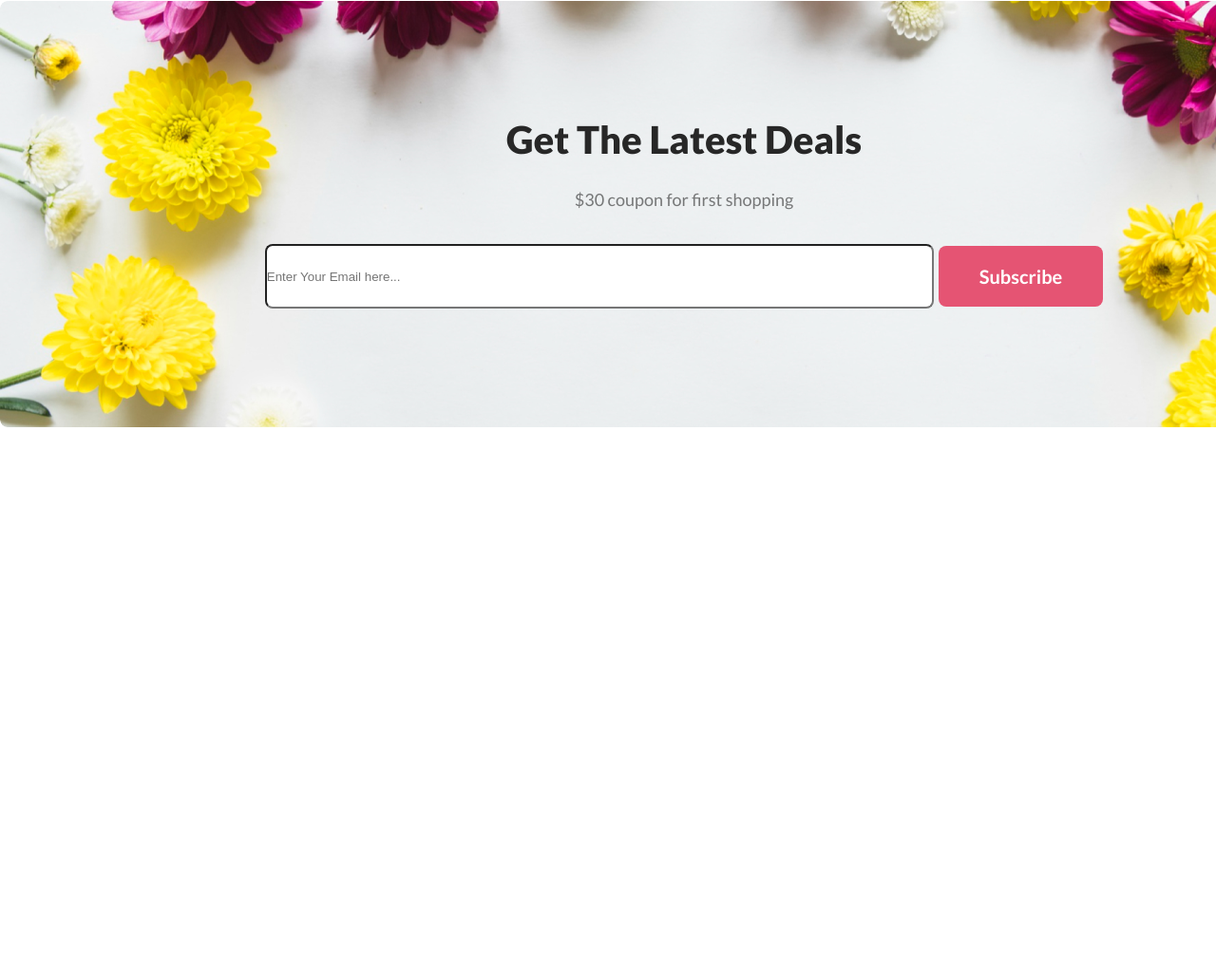
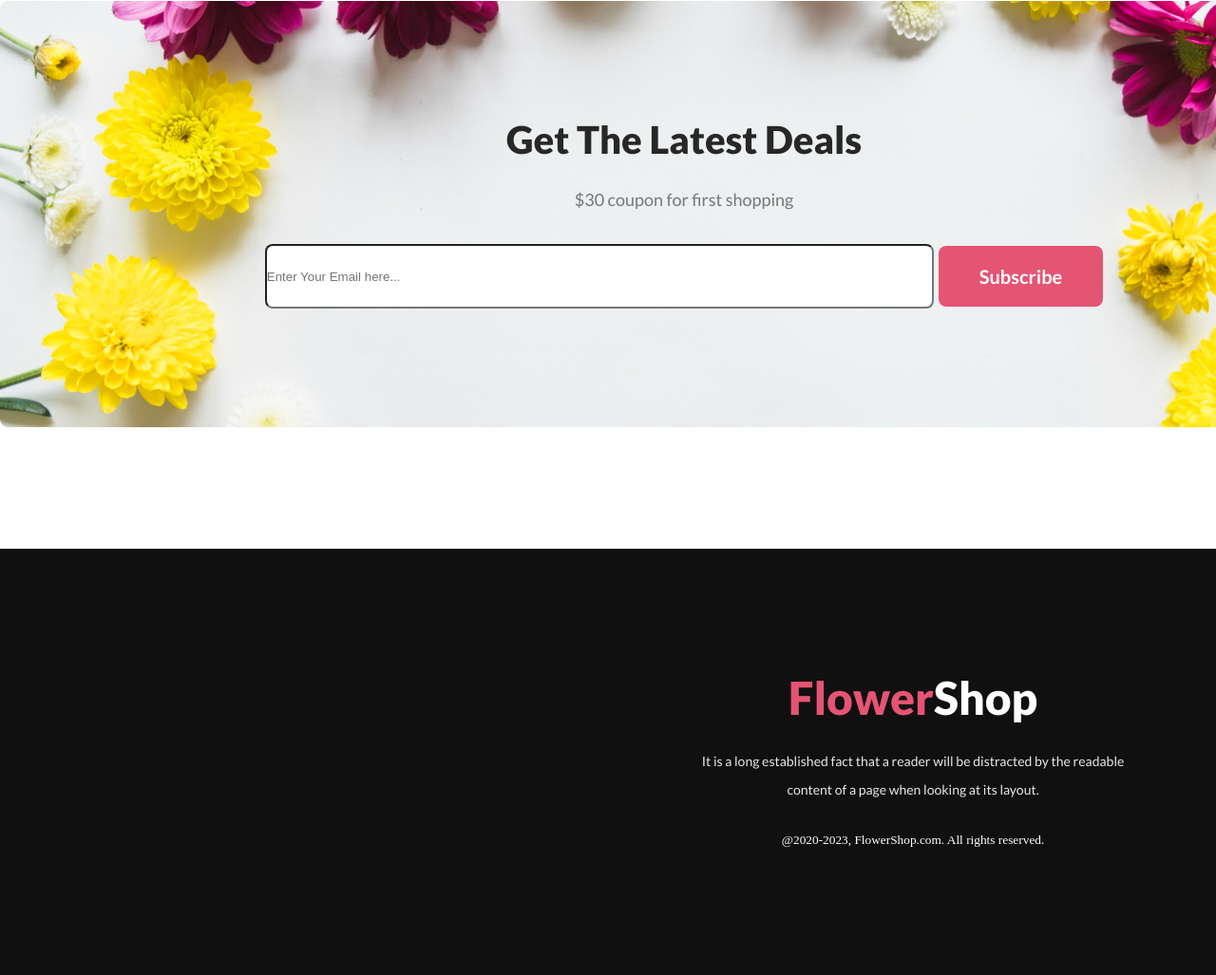
Before and after one commit to mdmasumdu/masum-assignment, a plain HTML site: page index.html in a window 1280 px wide. Shown: the part 3814-4841 px from the top of the page at 95% size. Before the commit the page ends 4264 px from the top, so only its background shows below. Drawn offline with Linux system fonts and the light colour scheme.

Commit message:
added footer section

```diff
--- a/index.html
+++ b/index.html
@@ -160,8 +160,22 @@
             </div>
         </section>
 
-    </main>
+
+  </main>
     <footer>
+        <!--footer sections starts here-->
+
+        <div class="footer-container">
+            <div class="footer-content">
+                <h1 class="footer-title"> <span class="off">Flower</span>Shop </h1>
+                <p class="footer-description">It is a long established fact that a reader will be distracted by the readable <br>
+                    content of a page when looking at its layout.</p>
+                    <p><small>@2020-2023, FlowerShop.com. All rights reserved. </small></p>
+
+            </div>
+
+
+        </div>
 
     </footer>
 
--- a/style.css
+++ b/style.css
@@ -54,6 +54,9 @@ font-size: 20px;
 font-weight: 700;
 padding: 20px 43px;
 border:none;
+}
+.off{
+    color:#E55473;
 }
 
 
@@ -147,7 +150,7 @@ background: rgba(39, 39, 39, 0.05);
 
  /* Hot deal section starts here */
 
- .hot-deal-container{
+.hot-deal-container{
     width: 1922px;
 height: 620px;
 border-radius: 8px;
@@ -222,3 +225,35 @@ background: #FFF;
     justify-content: center;
     align-items: center;
 }
+/* footer sections starts here */
+
+.footer-container{
+    margin-top: 128px;
+    width: 1922px;
+    height: 449px;
+    background: #111010;
+}
+
+.footer-title{
+    color:#FFFFFF;
+font-family: Lato;
+font-size: 48px;
+font-weight: 800;
+margin-bottom:24px;
+}
+
+.footer-content{
+    text-align: center;
+    margin: auto;
+    color: #FFFFFF;
+    padding-top: 128px;
+}
+.footer-description{
+color: rgba(255, 255, 255, 0.90);
+text-align: center;
+font-family: Lato;
+font-size: 14px;
+font-weight: 400;
+line-height: 30px;
+margin-bottom: 28px;
+}
```
